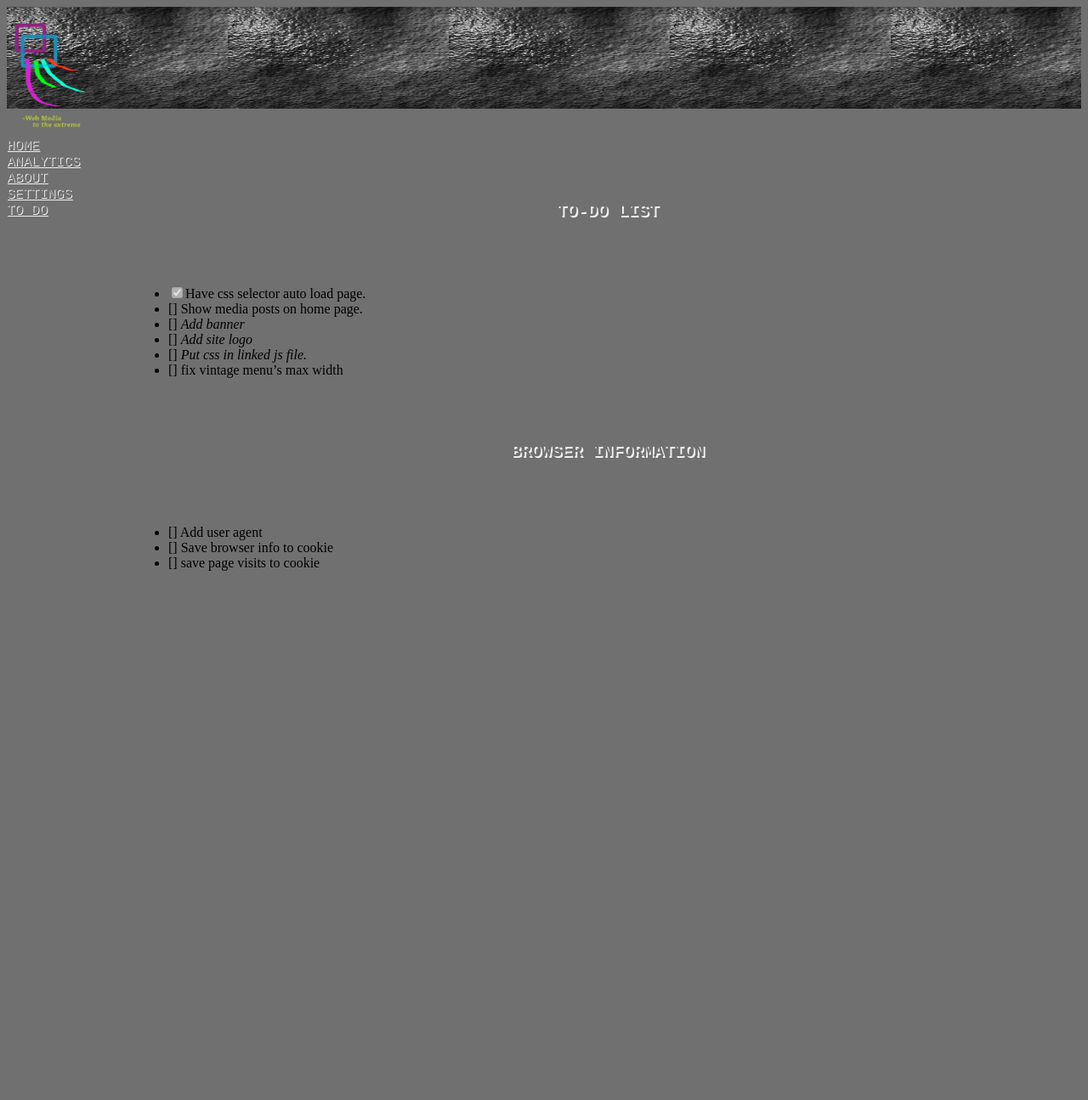
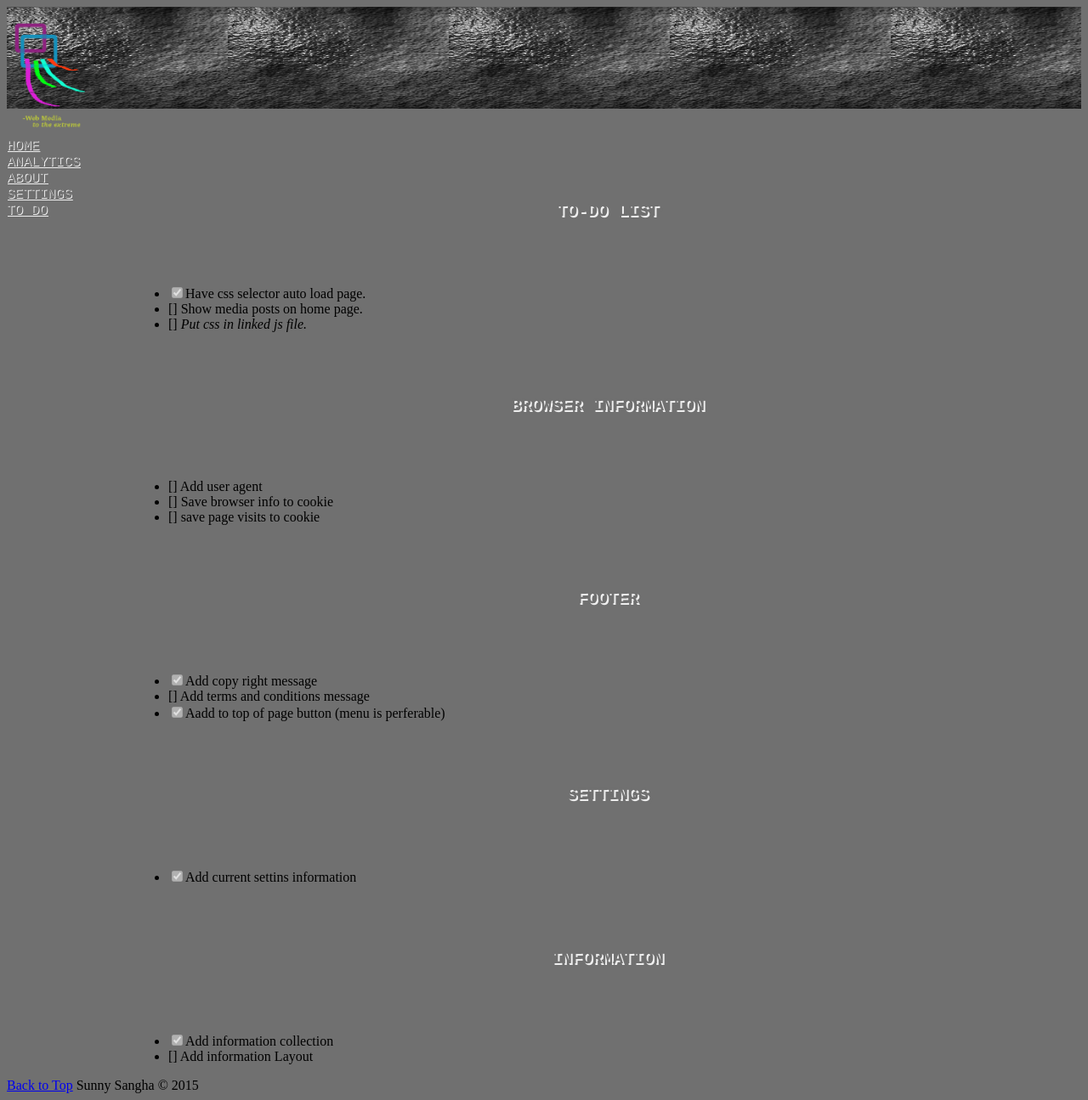
Before and after one commit to vashman/web_meda, a Jekyll site: the page built from todo.md, in a window 1280 px wide. Shown: the whole page at 85% size. Built offline with Jekyll 4.4.1, drawn with Linux system fonts in a browser that asks for light colours; before the commit the page ends 900 px from its top, so only the background shows below that.

Commit message:
updated todo list.

```diff
--- a/_config.yml
+++ b/_config.yml
@@ -22,6 +22,8 @@ baseurl: /web_media
 collections:
   media_post:
     output: true
+  info_post:
+    output: true
 
 # site variables
 default_layout: css/layout/vintage.css
--- a/_includes/css_selector.html
+++ b/_includes/css_selector.html
@@ -22,7 +22,11 @@ return false;
 <noscript>
 <p>Cannot select css files without javascript.</p>
 </noscript>
+
 <div id="hidecssselector" style="display:none">
+Current Layout: <script>document.write(get_cookie("theme"))</script>
+Current Theme: <script>document.write(ger_cookie("layout"))</script>
+
 <form name="css_selector" onsubmit="return set_css();">
 <fieldset><legend>Layout</legend>
 {% for layout in site.data.layout %}
--- a/_includes/footer.html
+++ b/_includes/footer.html
@@ -1,2 +1,4 @@
 <div class="footer">
+<a href="#nav">Back to Top</a>
+Sunny Sangha &copy 2015
 </div>
--- a/_includes/site_menu.html
+++ b/_includes/site_menu.html
@@ -1,4 +1,4 @@
-<nav>
+<nav id="nav">
 <a href="{{ site.baseurl }}/home.html">Home</a>
 <a href="{{ site.baseurl }}/analytics.html">Analytics</a>
 <a href="{{ site.baseurl }}/README.html">About</a>
--- a/analytics.html
+++ b/analytics.html
@@ -1,4 +1,4 @@
 ---
-layout: default
+layout: main
 title: Your Analytics
 ---
--- a/todo.md
+++ b/todo.md
@@ -7,12 +7,21 @@ To-Do list
 ========================================
 * [x] Have css selector auto load page.
 * [] Show media posts on home page.
-* [] *Add banner*
-* [] *Add site logo*
 * [] *Put css in linked js file.*
-* [] fix vintage menu's max width
 
 # Browser information
 * [] Add user agent
 * [] Save browser info to cookie
 * [] save page visits to cookie
+
+# Footer
+* [x] Add copy right message
+* [] Add terms and conditions message
+* [x] Aadd to top of page button (menu is perferable)
+
+# Settings
+* [x] Add current settins information
+
+# Information
+* [x] Add information collection
+* [] Add information Layout
```
Also changed, not shown: info_post/test.md (added, +2 -0 lines).
